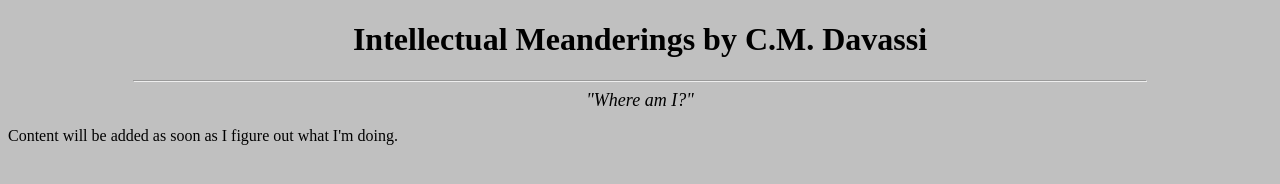
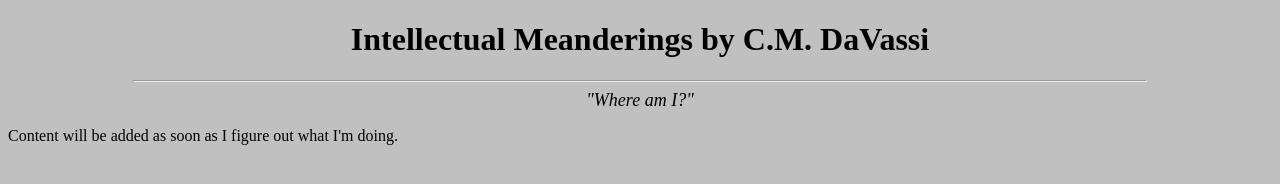
Before and after one commit to c-m-davassi/cmdavassi, a plain HTML site: page index.html in a window 1280 px wide. Drawn offline with Linux system fonts and the light colour scheme.

Commit message:
fix casing on DaVassi

```diff
--- a/index.html
+++ b/index.html
@@ -6,7 +6,7 @@
 <body bgcolor="#C0C0C0" text="#000000" link="#0000FF" vlink="#800080">
 
     <center>
-        <h1>Intellectual Meanderings by C.M. Davassi</h1>
+        <h1>Intellectual Meanderings by C.M. DaVassi</h1>
         <hr width="80%">
         <font face="Times New Roman" size="4">
             <i>"Where am I?"</i>
```
